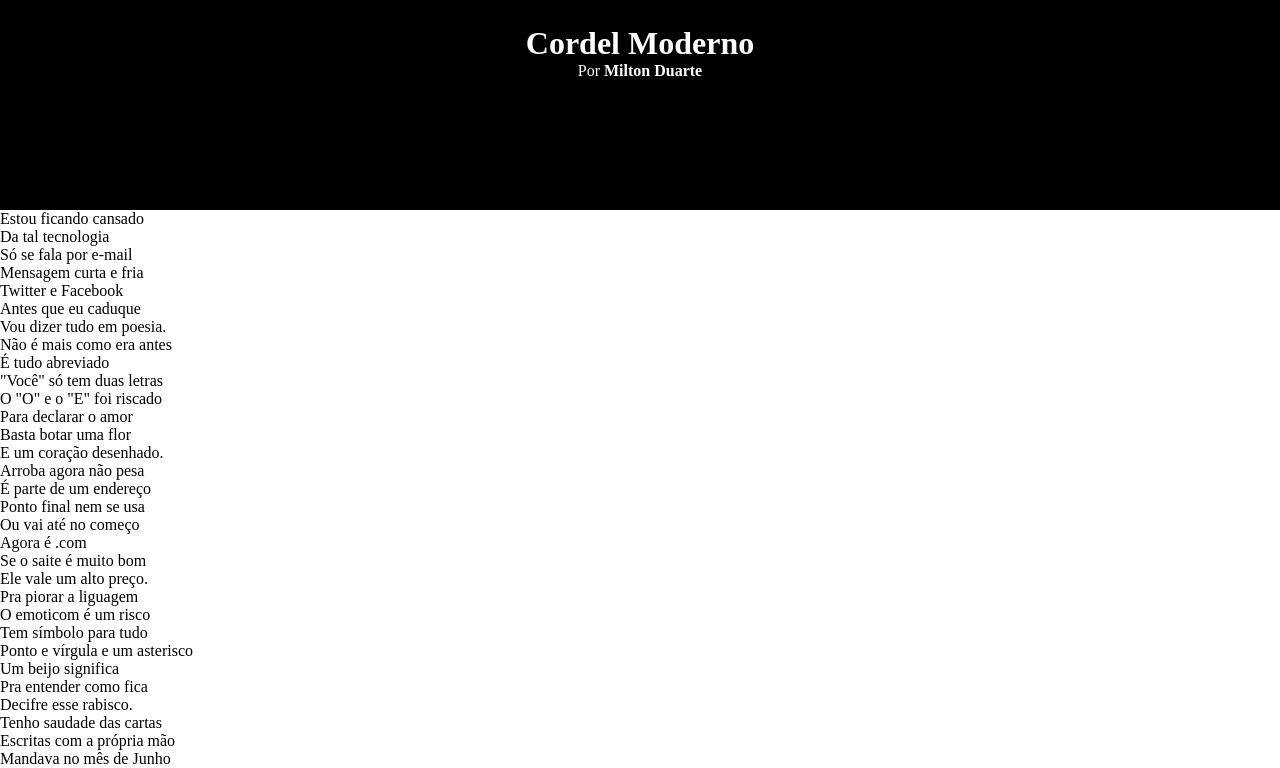
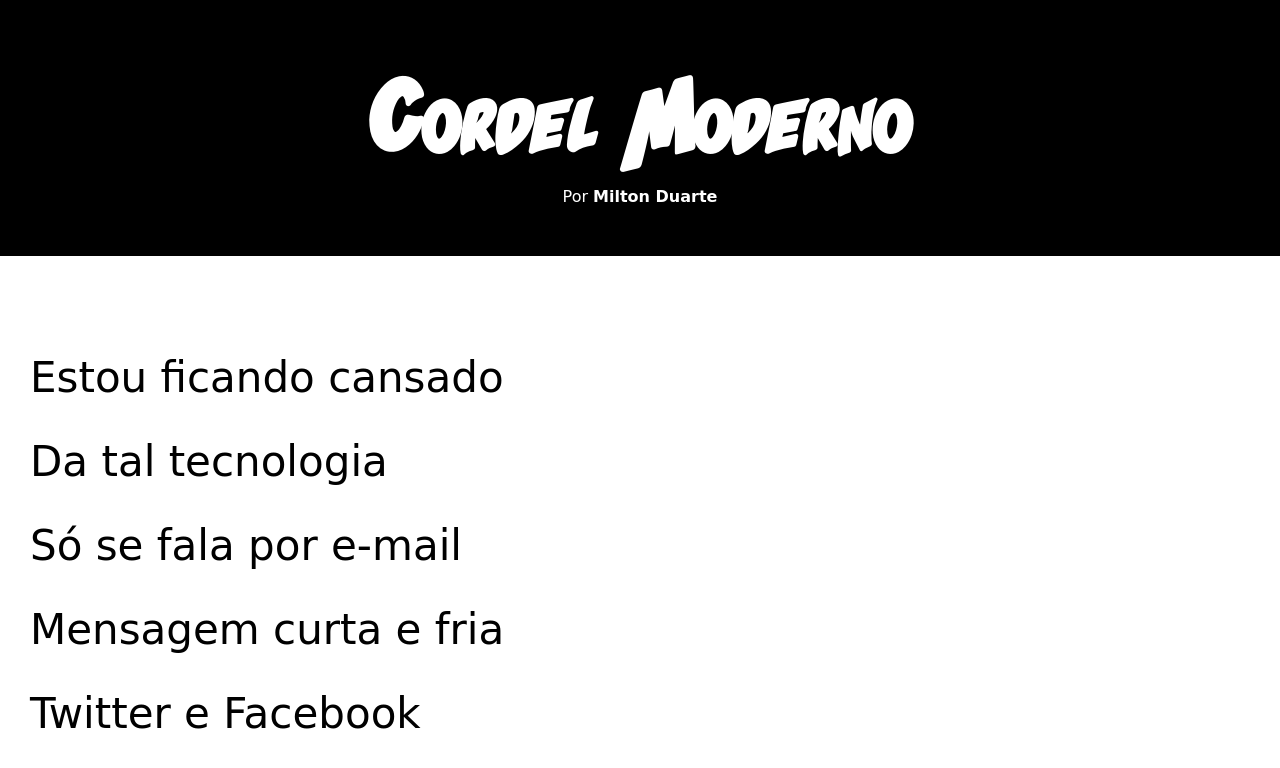
Before and after one commit to TailonMachado/ws-html-css, a plain HTML site: page desafio 12/cordel.html in a window 1280 px wide. Shown: the top 768 px of the page. Drawn offline with Linux system fonts and the light colour scheme.

Commit message:
Mais do projeto

```diff
--- /dev/null
+++ b/cordel guanabara/projeto-cordel-master/estilo/style.css
@@ -0,0 +1,101 @@
+@charset "UTF-8";
+
+@import url('https://fonts.googleapis.com/css2?family=Passion+One:wght@400;700;900&display=swap');
+
+@import url('https://fonts.googleapis.com/css2?family=Sriracha&display=swap');
+
+:root {
+    --fonte1: Verdana, Geneva, Tahoma, sans-serif;
+    --fonte2: 'Passion One', cursive;
+    --fonte3: 'Sriracha', cursive;
+}
+
+* {
+    margin: 0px;
+    padding: 0px;
+    font-size: 1em;
+}
+
+html, body {
+    min-height: 100vh;
+    background-color: darkgray;
+    font-family: var(--fonte1);
+}
+
+header {
+    background-color: black;
+    color: white;
+    text-align: center;
+}
+
+header > h1 {
+    padding-top: 50px;
+    font-variant: small-caps;
+    font-family: var(--fonte2);
+    font-size: 10vw;
+}
+
+header > p {
+    padding-bottom: 50px;
+}
+
+header a, footer a {
+    color: white;
+    text-decoration: none;
+    font-weight: bolder;
+}
+
+header a:hover, footer a:hover {
+    text-decoration: underline;
+}
+
+section {
+    padding-top: 10vh;
+    padding-bottom: 10vh;
+    line-height: 2em;
+    padding-left: 30px;
+    font-family: var(--fonte3);
+    font-size: 3.5vw;
+}
+
+section > p {
+    padding-bottom: 2em;
+}
+
+section.normal {
+    background-color: white;
+    color: black;
+}
+
+section.imagem {
+    background-color: rgb(51, 51, 51);
+    color: white;
+    box-shadow: inset 6px 6px 13px 0px rgba(0, 0, 0, 0.473);
+    background-size: cover;
+    background-attachment: fixed;
+}
+
+section.imagem > p {
+    display: inline-block;
+    padding: 5px;
+    background-color: rgba(0, 0, 0, 0.514);
+    text-shadow: 1px 1px 0px black;
+}
+
+section#img01 {
+    background-image: url('../imagens/background001.jpg');
+    background-position: right center;
+
+}
+
+section#img02 {
+    background-image: url('../imagens/background002.jpg');
+
+}
+
+footer {
+    background-color: black;
+    color: white;
+    text-align: center;
+    padding: 10px;
+}
--- a/desafio 12/estilo/style.css
+++ b/desafio 12/estilo/style.css
@@ -1,31 +1,85 @@
 @charset "UTF-8";
 
+@import url(@import url('https://fonts.googleapis.com/css2?family=Kalam:wght@300&display=swap');
+
+@font-face {
+    font-family: 'Monster';
+    src: url('../fontes/Monsterize.otf');
+    format('opentype');
+    font-weight: normal;
+}
+@font-face {
+    font-family: 'Monster2';
+    src: url('../fontes/CutenesMonster\ -personal\ use.otf');
+    format: ('opentype');
+    font-weight: normal;
+}
+
+:root{
+    --fonte-texto: 'Kalam', cursive;
+    --fonte-titulo: 'Monster', cursive;
+    --font-subtitulo: 'Monter2', cursive;
+
+}
 *{
     margin: 0;
     padding: 0;
 }
+html, body{
+    min-height: 100vh;
+}
 
 header{
     background-color: black;
-    min-height: 160px;
-    padding: 25px;
-
 
 }
 header h1{
+    font-family: var(--fonte-titulo);
+    font-variant: small-caps;
+    font-size: 6em;
     text-align: center;
     color: white;
+    padding-top: 50px;
 }
 header p{
+    font-family: var(--font-subtitulo);
     text-align: center;
     color: white;
+    padding-bottom: 50px;
 }
-header a{
+
+header a, footer a{
     color: white;
     font-weight: bold;
     text-decoration: none;
 
 }
+header a:hover, footer a:hover{
+    text-decoration: underline;
+}
+main{
+    font-size: 42px;
+    font-family: var(--fonte-texto);
+}
+main section{
+    padding: 10vh 0vh;
+    line-height: 2em;
+    padding-left: 30px;
+}
 .normal{
     background-color: white;
 }
+section.paralax > p{
+    background-color: rgba(0, 0, 0, 0.259);
+    width: 40%;
+}
+.paralax{
+    color: rgb(255, 255, 255);
+    background-color: rgb(78, 73, 73);
+}
+footer{
+    background-color: black;
+    text-align: center;
+    color: white;
+    padding: 10px 0px;
+}
```
Also changed, not shown: cordel guanabara/projeto-cordel-master/index.html (added, +103 -0 lines), desafio 12/cordel.html (+0 -1 lines), cordel guanabara/projeto-cordel-master/cordel-moderno.txt (added), cordel guanabara/projeto-cordel-master/imagens/background001.jpg (added), cordel guanabara/projeto-cordel-master/imagens/background002.jpg (added), desafio 12/fontes/CutenesMonster -personal use.otf (added), desafio 12/fontes/Monsterize.otf (added), 3 other files.
